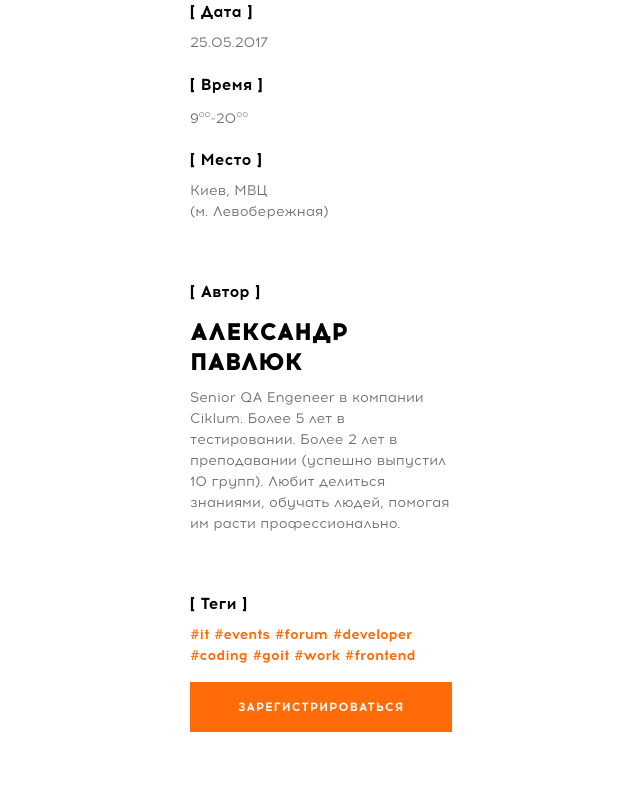
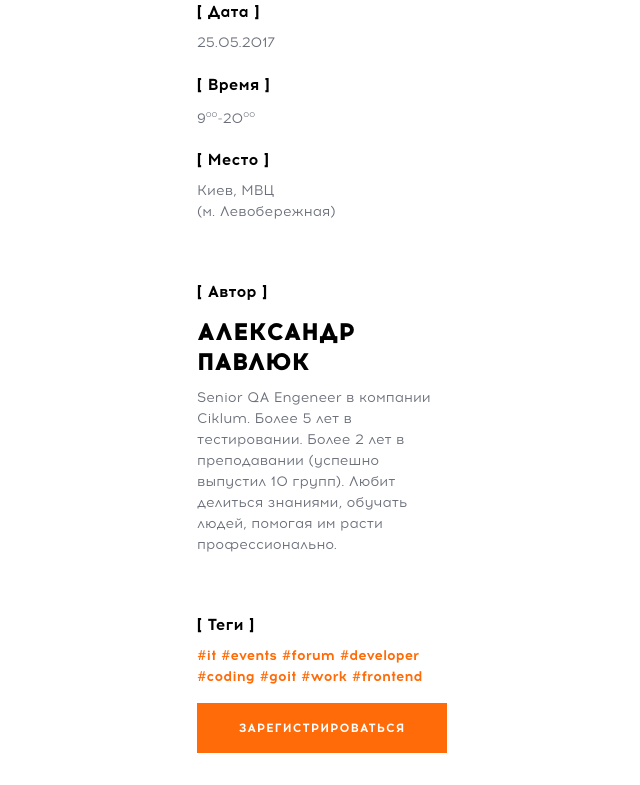
Before and after one commit to NadyaHristuk/Bootcamp4-FP, a plain HTML site: page src/index.html in a window 1280 px wide. Shown: the top 785 px of the page, without its empty margins (318-958 px from the left). Drawn offline with nearby package versions, Linux system fonts and the light colour scheme; files that its build step writes are made by us from their sources.

Commit message:
changer value of media

```diff
--- a/src/scss/_sidebar-event.scss
+++ b/src/scss/_sidebar-event.scss
@@ -39,7 +39,7 @@ body {
     margin-bottom: rem(10);
 }
 
-@media (min-width: 768px) {
+@media (min-width: 960px) {
     .a-format-data {
         text-align: left;
     }
@@ -57,6 +57,13 @@ body {
         margin-bottom: rem(112);
     }
 
+    .a-sidebar-wrapper  {
+        width: rem(280);
+        padding: 0 rem(15);
+        margin: 0 auto;
+
+    }
+
 }
 
 
@@ -65,8 +72,7 @@ body {
 }
 
 .a-sidebar-wrapper  {
-    width: rem(280);
-    padding: 0 rem(10) 0 rem(8);
+    padding: 0 rem(15);
     margin: 0 auto;
 
 }
```
